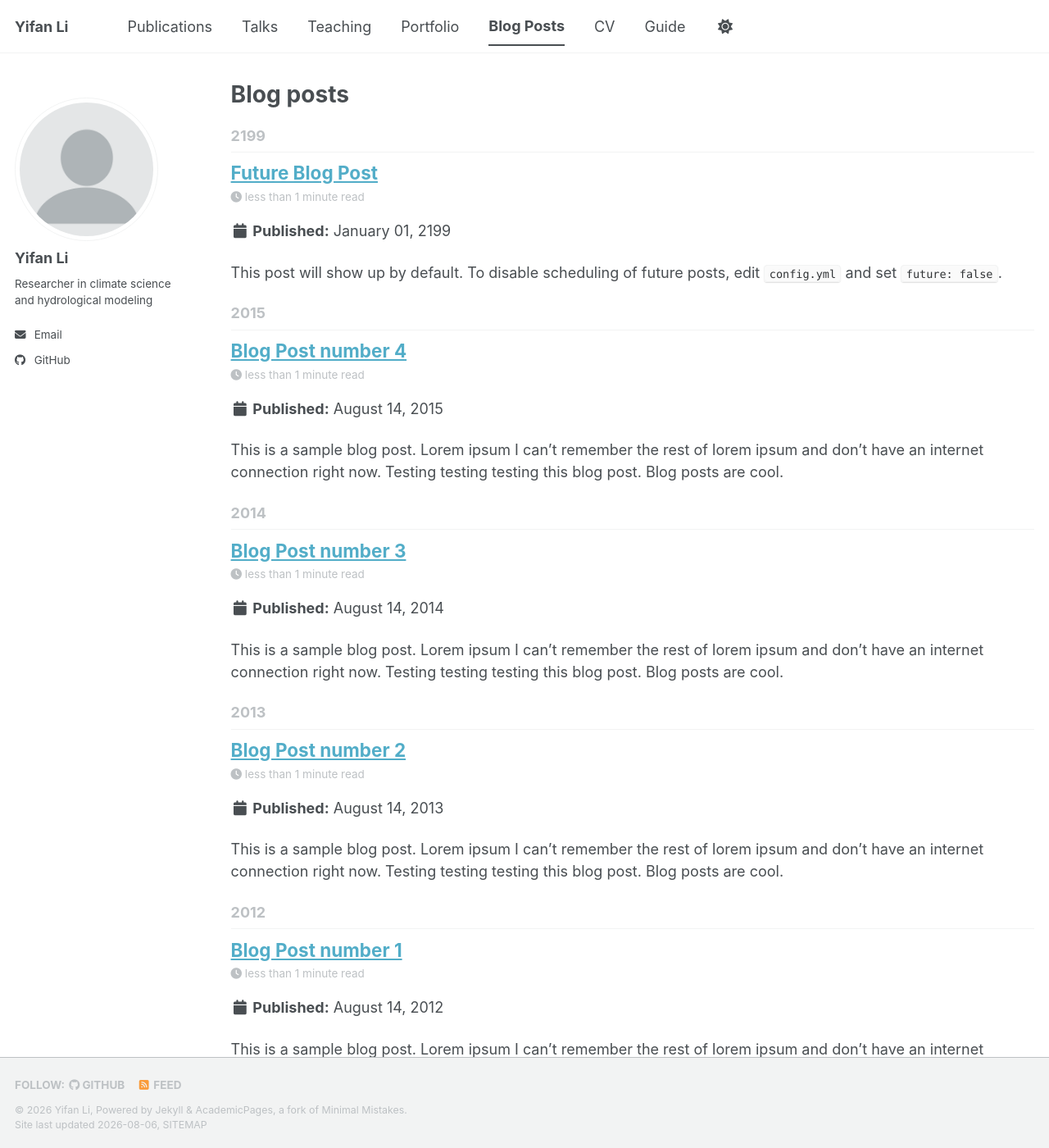
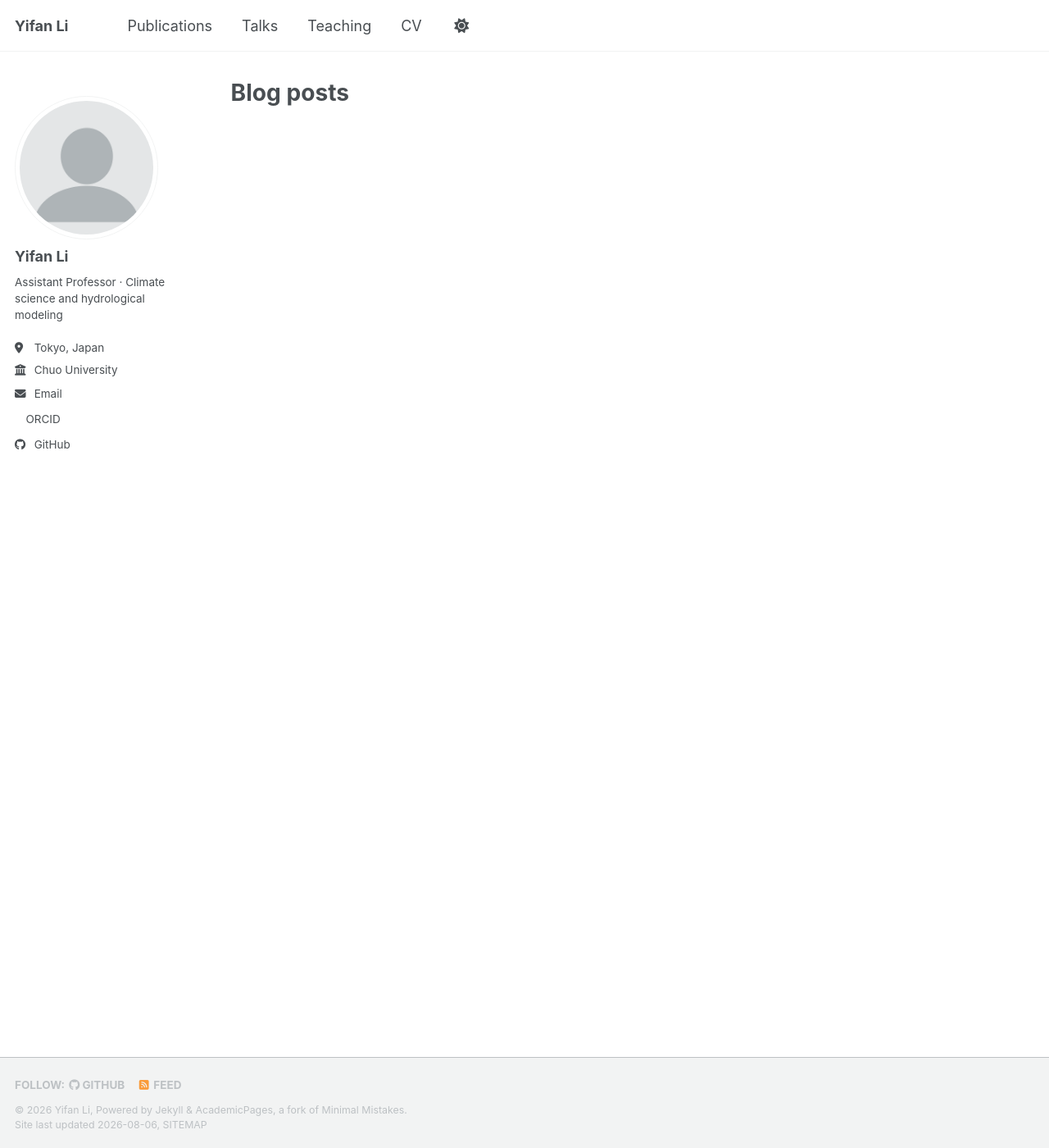
Before and after one commit to Yifanli-9/yifanli-9.github.io, a Jekyll site: the page built from _pages/year-archive.html, in a window 1280 px wide and 1400 px high. Shown: the whole window at 82% size. Built offline with Jekyll 4.4.1, drawn with Linux system fonts in a browser that asks for light colours; a style sheet for code colours, icons or effects is not loaded.

Commit message:
Add position and ORCID, remove demo portfolio/blog and unused nav items

```diff
--- a/_config.yml
+++ b/_config.yml
@@ -26,9 +26,9 @@ author:
   avatar           : "profile.png"
   name             : "Yifan Li"
   pronouns         : # example: "she/her"
-  bio              : "Researcher in climate science and hydrological modeling"
-  location         :
-  employer         :
+  bio              : "Assistant Professor · Climate science and hydrological modeling"
+  location         : "Tokyo, Japan"
+  employer         : "Chuo University"
   uri              : # URL
   email            : "syaoplyf@gmail.com"
 
@@ -38,7 +38,7 @@ author:
   googlescholar    : # URL - e.g. "https://scholar.google.com/citations?user=XXXX"
   inspire-hep      : # URL
   impactstory      : # URL
-  orcid            : # URL - e.g. "https://orcid.org/0000-0000-0000-0000"
+  orcid            : "https://orcid.org/0009-0009-0782-5324"
   semantic         : # URL
   ssrn             : # URL
   pubmed           : # URL
--- a/_posts/2012-08-14-blog-post-1.md
+++ /dev/null
@@ -1,20 +0,0 @@
----
-title: 'Blog Post number 1'
-date: 2012-08-14
-permalink: /posts/2012/08/blog-post-1/
-tags:
-  - cool posts
-  - category1
-  - category2
----
-
-This is a sample blog post. Lorem ipsum I can't remember the rest of lorem ipsum and don't have an internet connection right now. Testing testing testing this blog post. Blog posts are cool.
-
-Headings are cool
-======
-
-You can have many headings
-======
-
-Aren't headings cool?
-------
--- a/_posts/2013-08-14-blog-post-2.md
+++ /dev/null
@@ -1,20 +0,0 @@
----
-title: 'Blog Post number 2'
-date: 2013-08-14
-permalink: /posts/2013/08/blog-post-2/
-tags:
-  - cool posts
-  - category1
-  - category2
----
-
-This is a sample blog post. Lorem ipsum I can't remember the rest of lorem ipsum and don't have an internet connection right now. Testing testing testing this blog post. Blog posts are cool.
-
-Headings are cool
-======
-
-You can have many headings
-======
-
-Aren't headings cool?
-------
--- a/_posts/2014-08-14-blog-post-3.md
+++ /dev/null
@@ -1,20 +0,0 @@
----
-title: 'Blog Post number 3'
-date: 2014-08-14
-permalink: /posts/2014/08/blog-post-3/
-tags:
-  - cool posts
-  - category1
-  - category2
----
-
-This is a sample blog post. Lorem ipsum I can't remember the rest of lorem ipsum and don't have an internet connection right now. Testing testing testing this blog post. Blog posts are cool.
-
-Headings are cool
-======
-
-You can have many headings
-======
-
-Aren't headings cool?
-------
--- a/_posts/2199-01-01-future-post.md
+++ /dev/null
@@ -1,11 +0,0 @@
----
-title: 'Future Blog Post'
-date: 2199-01-01
-permalink: /posts/2012/08/blog-post-4/
-tags:
-  - cool posts
-  - category1
-  - category2
----
-
-This post will show up by default. To disable scheduling of future posts, edit `config.yml` and set `future: false`.
```
Also changed, not shown: _data/navigation.yml (+0 -12 lines), _pages/about.md (+1 -1 lines), _pages/cv.md (+1 -1 lines), _portfolio/portfolio-1.md (deleted, +0 -7 lines), _portfolio/portfolio-2.html (deleted, +0 -7 lines), _posts/2015-08-14-blog-post-4.md (deleted, +0 -20 lines).
